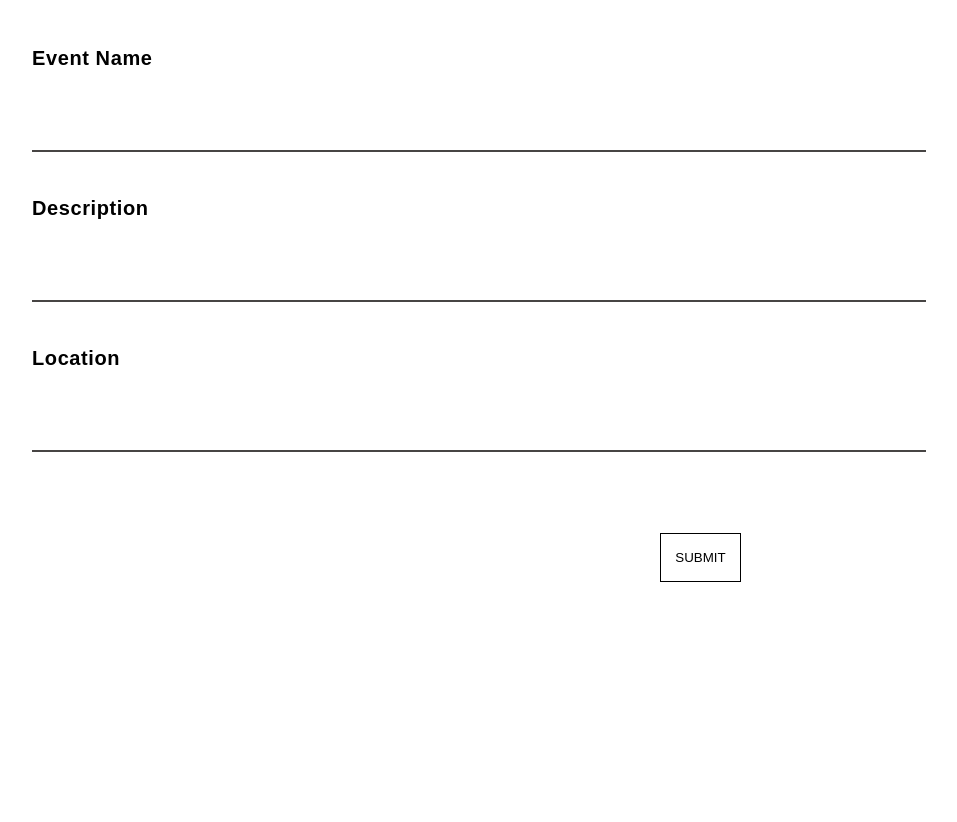
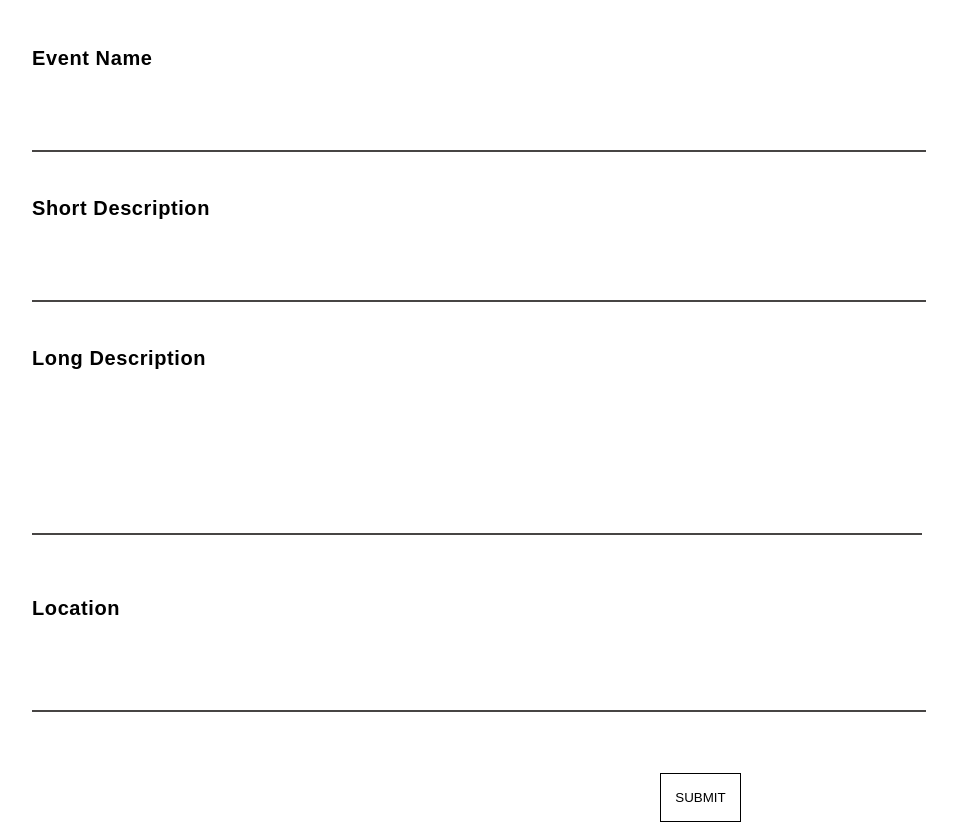
Before and after one commit to bleachjade/Kvent, a Django app: page /create in a window 1280 px wide; the page is wider, and only the part inside the window is pictured. Shown: the part 237-1059 px from the top of that part, without its empty margins (97-1054 px from the left). Before the commit the page ends 819 px from the top of that part, so only its background shows below. Run offline with Django 3.2, Linux system fonts and the light colour scheme.

Commit message:
add long description

```diff
--- a/Kvent/static/css/create-event.css
+++ b/Kvent/static/css/create-event.css
@@ -91,7 +91,7 @@ ul {
     background-color: white;
 }
 
-#description-input {
+#short-description-input {
     position: absolute;
     width: 890px;
     top: 230px;
@@ -106,15 +106,32 @@ ul {
     background-color: white;
 }
 
-#location-input {
+#long-description-input {
     position: absolute;
     width: 890px;
+    height: 100px;
     top: 380px;
     font-style: normal;
     font-size: 18px;
     line-height: 35px;
     letter-spacing: 0.03em;
+    padding: 0 0 20px 0;
+    word-break: break-all;
 
+    /* padding: 12px 20px; */
+    border: none;
+    border-bottom: solid 2px #474544;
+    background-color: white;
+}
+
+#location-input {
+    position: absolute;
+    width: 890px;
+    top: 640px;
+    font-style: normal;
+    font-size: 18px;
+    line-height: 35px;
+    letter-spacing: 0.03em;
     /* padding: 12px 20px; */
     border: none;
     border-bottom: solid 2px #474544;
@@ -126,7 +143,7 @@ ul {
     width: 81px;
     height: 49px;
     left: 628px;
-    top: 500px;
+    top: 740px;
     margin-bottom: 80px;
 
     background: #FFFFFF;
--- a/Kvent/templates/kvent/create-event-page.html
+++ b/Kvent/templates/kvent/create-event-page.html
@@ -23,9 +23,11 @@
         <div id="content">
             Event Name <br>
             <input id="name-input" type="input" maxlength="50"> <br>
-            <br>Description <br>
-            <input id="description-input" type="input" maxlength="80"> <br>
-            <br> Location <br>
+            <br>Short Description <br>
+            <input id="short-description-input" type="input" maxlength="80"> <br>
+            <br>Long Description <br>
+            <input id="long-description-input" type="input" maxlength="255"> <br><br>
+            <br><br> Location <br>
             <input id="location-input" type="input" maxlength="80"> <br>
             <button id="submit-button" type="submit"> SUBMIT </button>
 
--- a/Kvent/templates/kvent/index.html
+++ b/Kvent/templates/kvent/index.html
@@ -39,7 +39,7 @@
             {% for event in all_event %}
             <h4 id="event-name"> {{ event.get_event_name }} </h4>
             <h3 id="event-description">
-                {{ event.get_description }} <br>
+                {{ event.get_short_description }} <br>
                 At {{ event.get_location }} <br>
                 Capacity : {{ event.get_number_people}}
             </h3>
```
Also changed, not shown: Kvent/models.py (+16 -4 lines).
